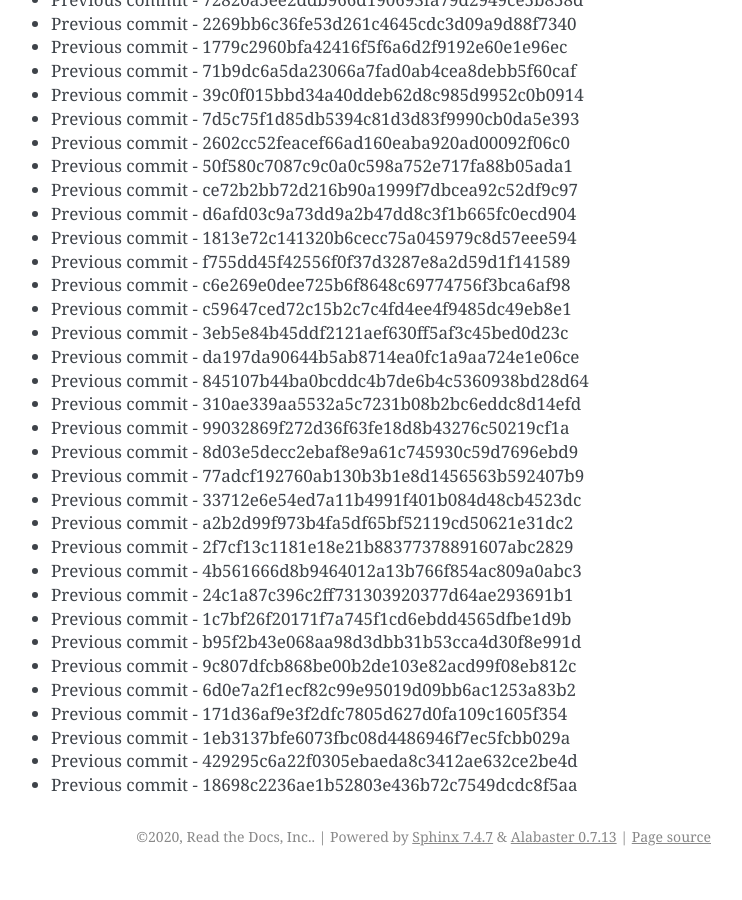
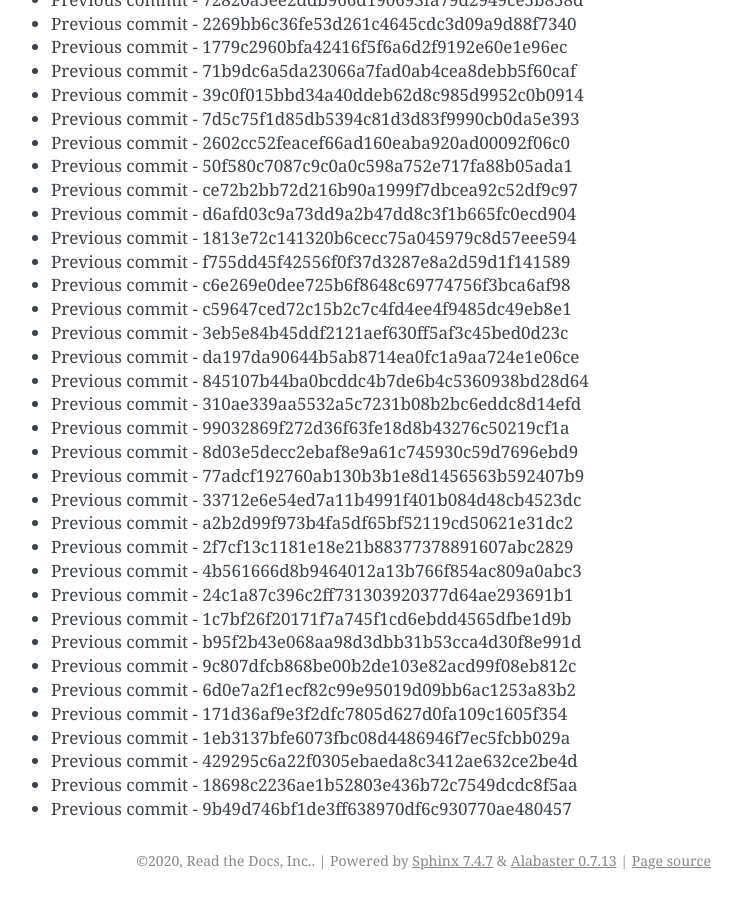
Before and after one commit to readthedocs/rtd-git-stresstest, a Sphinx documentation site: the page built from docs/updates.rst, in a window 1280 px wide and 900 px high, scrolled down 36113 px. Shown: the whole window, without its empty margins (399-1141 px from the left). Built offline with Sphinx 7.4.7, drawn with Linux system fonts in a browser that asks for light colours; before the commit the page ends 36989 px from its top, so only the background shows below that.

Commit message:
Generating commit from previous: 9b49d746bf1de3ff638970df6c930770ae480457

```diff
--- a/docs/updates.rst
+++ b/docs/updates.rst
@@ -1549,3 +1549,4 @@ It can be tested for any performance characteristics.
 * Previous commit - 1eb3137bfe6073fbc08d4486946f7ec5fcbb029a
 * Previous commit - 429295c6a22f0305ebaeda8c3412ae632ce2be4d
 * Previous commit - 18698c2236ae1b52803e436b72c7549dcdc8f5aa
+* Previous commit - 9b49d746bf1de3ff638970df6c930770ae480457
```
